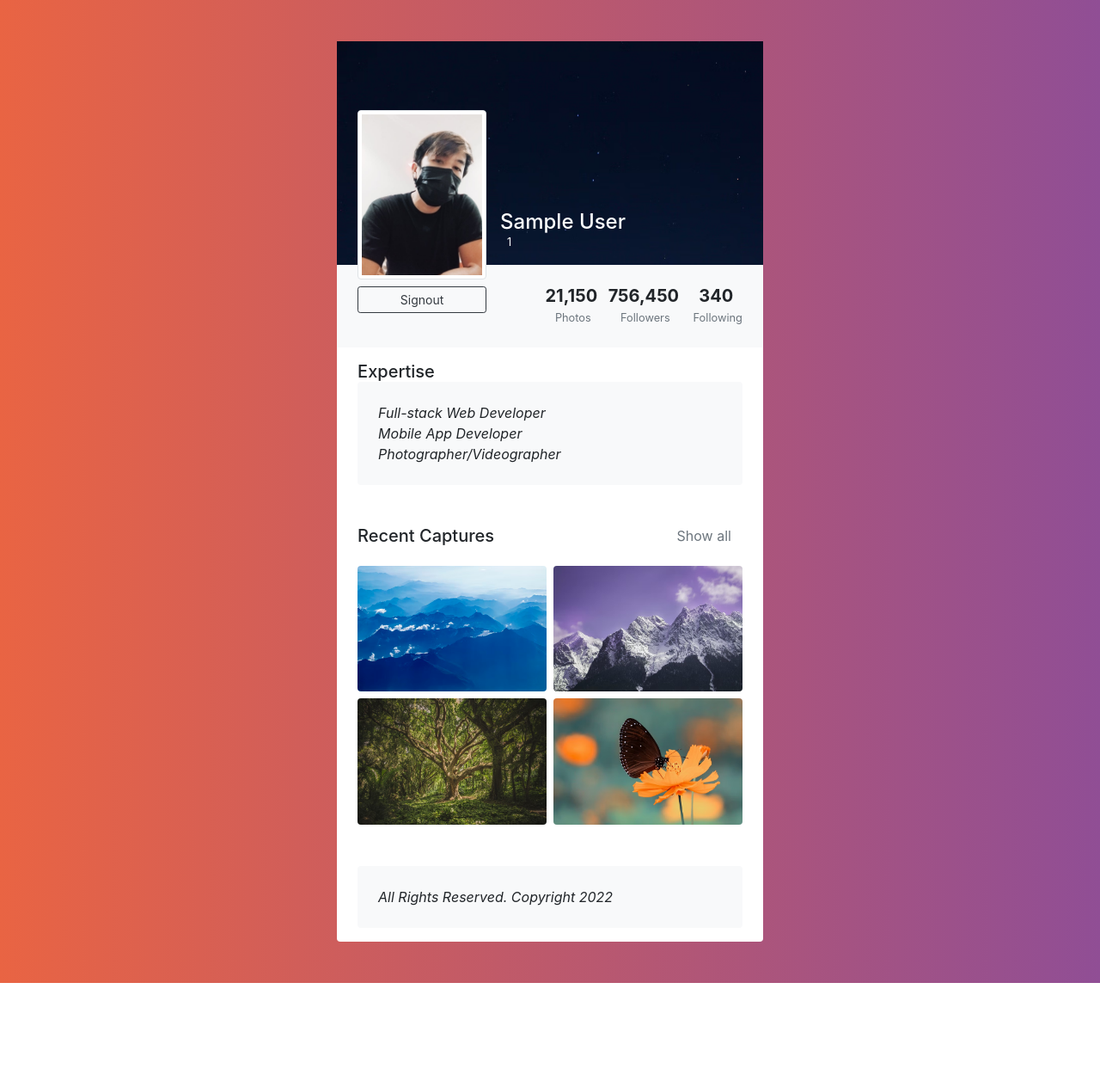
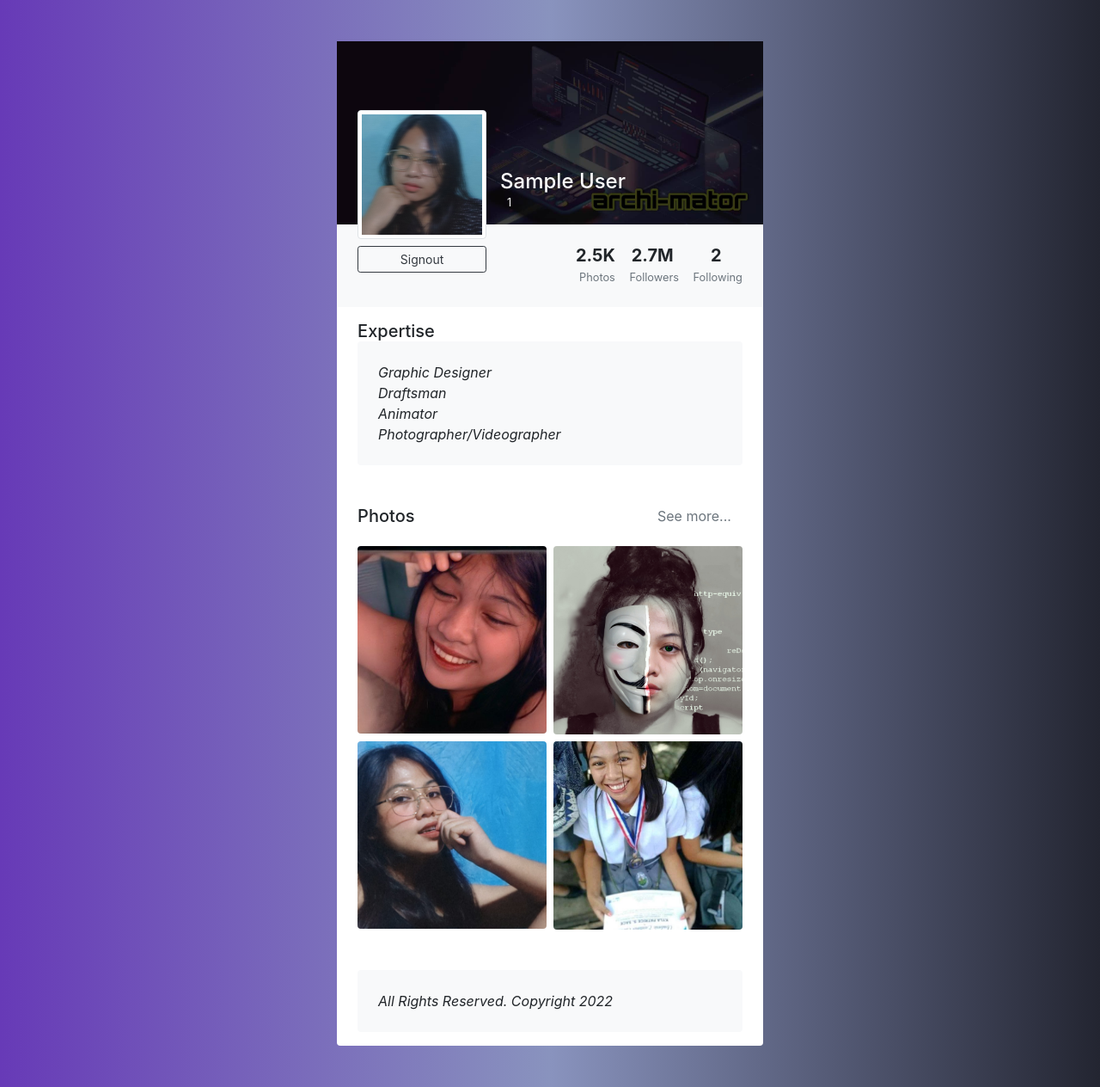
Before and after one commit to SaceKylaPatrice/MyTumblr, a PHP site: page /account.php in a window 1280 px wide. Shown: the whole page at 86% size. Before the commit the page ends 1143 px from the top, so only its background shows below. Run offline with PHP 8.4, Linux system fonts and the light colour scheme; the visitor is signed in with stand-in values (Sample User, id 1); some libraries are stand-ins or nearby versions.

Commit message:
account display added

```diff
--- a/account.php
+++ b/account.php
@@ -32,14 +32,14 @@ if(isset($_SESSION['ses_username']) === false){
     transform: translateY(5rem)
 }
 .cover {
-    background-image: url('images/photo-profile-background.avif');
+    background-image: url('images/coverphoto.jpg');
     background-size: cover;
     background-repeat: no-repeat
 }
 
 body {
     background: #654ea3;
-    background: linear-gradient(to right, #e96443, #904e95);
+    background: linear-gradient(to right,  #673ab7, #8993be, #232531);
     min-height: 100vh;
     overflow-x: hidden
 }</style>
@@ -51,7 +51,7 @@ body {
         <div class="bg-white shadow rounded overflow-hidden">
             <div class="px-4 pt-0 pb-4 cover">
                 <div class="media align-items-end profile-head">
-                    <div class="profile mr-3"><img src="images/photo-profile.avif" alt="..." width="150" class="rounded mb-2 img-thumbnail">
+                    <div class="profile mr-3"><img src="images/myprofile.jpg" alt="..." width="150" class="rounded mb-2 img-thumbnail">
 
                         <a href="?logout" class="btn btn-outline-dark btn-sm btn-block">Signout</a>
 
@@ -68,13 +68,13 @@ body {
             <div class="bg-light p-4 d-flex justify-content-end text-center">
                 <ul class="list-inline mb-0">
                     <li class="list-inline-item">
-                        <h5 class="font-weight-bold mb-0 d-block">21,150</h5><small class="text-muted"> <i class="fas fa-image mr-1"></i>Photos</small>
+                        <h5 class="font-weight-bold mb-0 d-block">2.5K</h5><small class="text-muted"> <i class="fas fa-image mr-1"></i>Photos</small>
                     </li>
                     <li class="list-inline-item">
-                        <h5 class="font-weight-bold mb-0 d-block">756,450</h5><small class="text-muted"> <i class="fas fa-user mr-1"></i>Followers</small>
+                        <h5 class="font-weight-bold mb-0 d-block">2.7M</h5><small class="text-muted"> <i class="fas fa-user mr-1"></i>Followers</small>
                     </li>
                     <li class="list-inline-item">
-                        <h5 class="font-weight-bold mb-0 d-block">340</h5><small class="text-muted"> <i class="fas fa-user mr-1"></i>Following</small>
+                        <h5 class="font-weight-bold mb-0 d-block">2</h5><small class="text-muted"> <i class="fas fa-user mr-1"></i>Following</small>
                     </li>
                 </ul>
             </div>
@@ -82,22 +82,24 @@ body {
             <div class="px-4 py-3">
                 <h5 class="mb-0">Expertise </h5>
                 <div class="p-4 rounded shadow-sm bg-light">
-                    <p class="font-italic mb-0">Full-stack Web Developer</p>
-                    <p class="font-italic mb-0">Mobile App Developer</p>
+                    <p class="font-italic mb-0">Graphic Designer</p>
+                    <p class="font-italic mb-0">Draftsman</p>
+                    <p class="font-italic mb-0">Animator</p>
                     <p class="font-italic mb-0">Photographer/Videographer</p>
                 </div>
             </div>
 
             <div class="py-4 px-4">
                 <div class="d-flex align-items-center justify-content-between mb-3">
-                    <h5 class="mb-0">Recent Captures</h5><a href="#" class="btn btn-link text-muted">Show all</a>
+                    <h5 class="mb-0">Photos</h5><a href="#" class="btn btn-link text-muted">See more...</a>
                 </div>
                 <div class="row">
 
-                    <div class="col-lg-6 mb-2 pr-lg-1"><img src="images/photo-1.avif" alt="" class="img-fluid rounded shadow-sm"></div>
-                    <div class="col-lg-6 mb-2 pl-lg-1"><img src="images/photo-2.avif" alt="" class="img-fluid rounded shadow-sm"></div>
-                    <div class="col-lg-6 pr-lg-1 mb-2"><img src="images/photo-3.avif" alt="" class="img-fluid rounded shadow-sm"></div>
-                    <div class="col-lg-6 pl-lg-1"><img src="images/photo-4.avif" alt="" class="img-fluid rounded shadow-sm"></div>
+                    <div class="col-lg-6 mb-2 pr-lg-1"><img src="images/image1.jpg" alt="" class="img-fluid rounded shadow-sm"></div>
+                    <div class="col-lg-6 mb-2 pl-lg-1"><img src="images/image2.jpg" alt="" class="img-fluid rounded shadow-sm"></div>
+                    <div class="col-lg-6 pr-lg-1 mb-2"><img src="images/image3.jpg" alt="" class="img-fluid rounded shadow-sm"></div>
+
+                    <div class="col-lg-6 pl-lg-1"><img src="images/image4.jpg" alt="" class="img-fluid rounded shadow-sm"></div>
                 </div>
             </div>
 
```
Also changed, not shown: images/bg1.jpg (added), images/coverphoto.jpg (added), images/image1.jpg (added), images/image2.jpg (added), images/image3.jpg (added), images/image4.jpg (added), images/myprofile.jpg (added).
